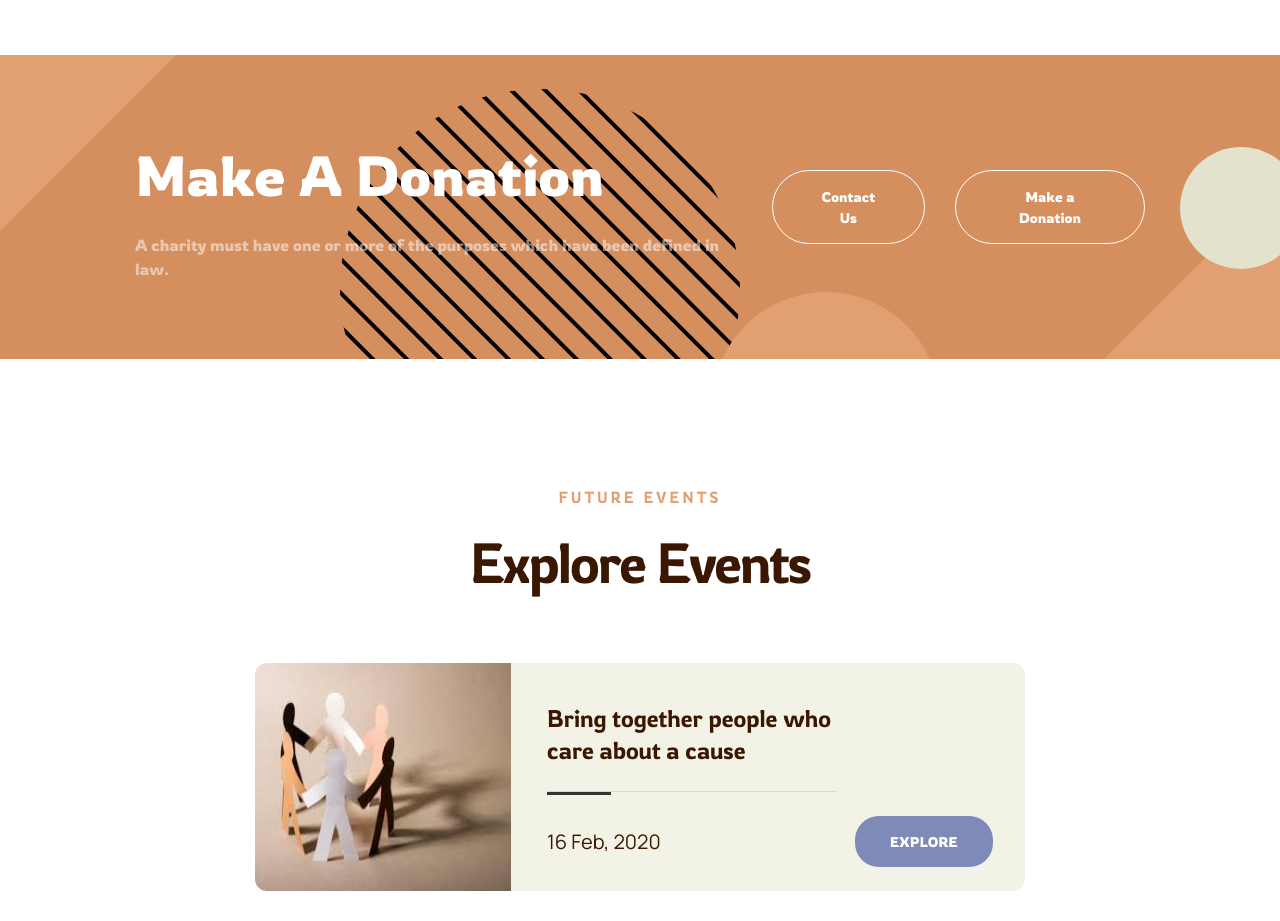
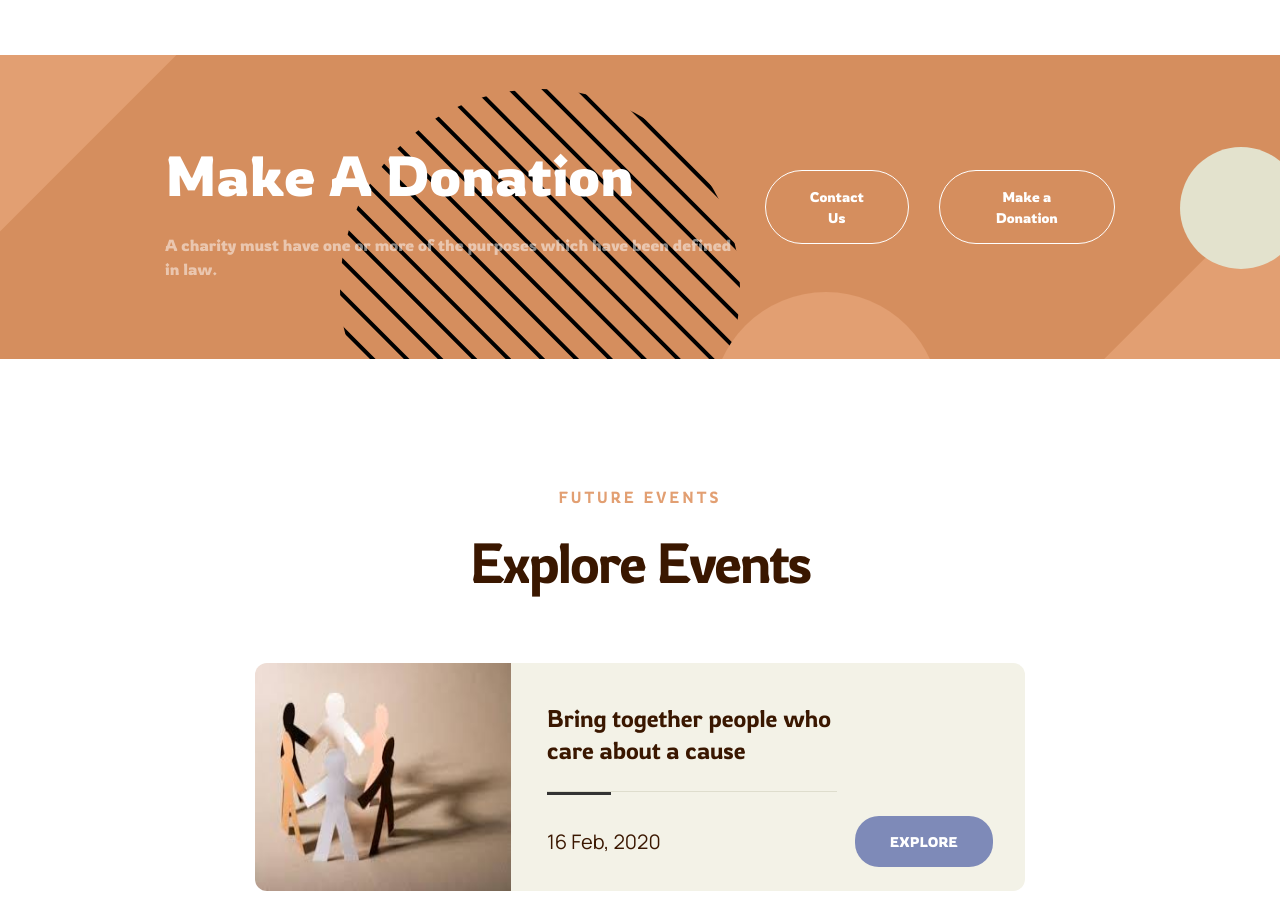
Before and after one commit to JamesGlik/CHARITY, a Next.js app in the folder my-app/: page / in a window 1280 px wide. Shown: the part 7440-8361 px from the top of the page. Built offline with nearby package versions, Linux system fonts and the light colour scheme.

Commit message:
Update DonationCTA.tsx

```diff
--- a/my-app/components/molecules/DonationCTA/DonationCTA.tsx
+++ b/my-app/components/molecules/DonationCTA/DonationCTA.tsx
@@ -5,7 +5,7 @@
 
 function DonationCTA({ heading, subtext }: DonationCTAProps) {
   return (
-    <div className="flex justify-between items-center w-full px-[135px]">
+    <div className="flex justify-between items-center w-full px-[165px]">
       <div className="flex flex-col mr-8">
         <DonationHeading text={heading} className="text-white mb-4" />
         <Text content={subtext} className="text-white" />
```
